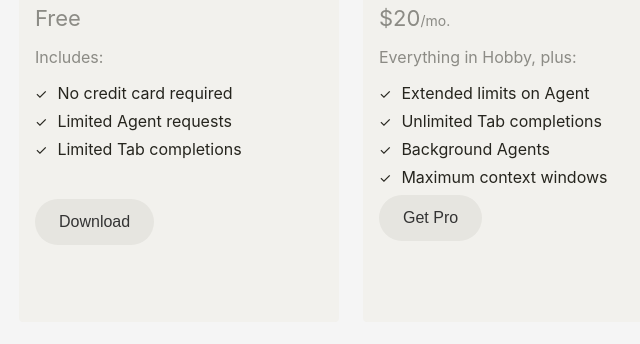
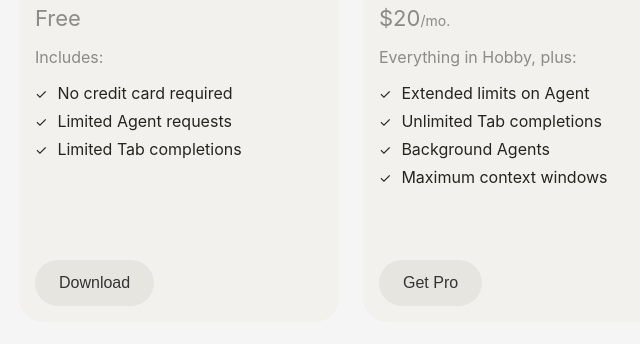
Before and after one commit to edue98/First-Git-Cool-Project, a plain HTML site: page index.html in a window 1280 px wide. Shown: the part 268-612 px from the top of the page, without its empty margins (289-929 px from the left). Drawn offline with Linux system fonts and the light colour scheme.

Commit message:
Update styles.css

```diff
--- a/styles.css
+++ b/styles.css
@@ -28,7 +28,7 @@ body {
     flex-direction: column;
     min-height: 380px;
     background-color: #f2f1ed;
-    border-radius: 4px;
+    border-radius: 24px;
     padding: 16px;
     width: 320px;
     flex-shrink: 0;
@@ -37,6 +37,7 @@ body {
 .card-top {
     display: flex;
     flex-direction: column;
+    flex: 1;
 }
 
 .card-title {
```
